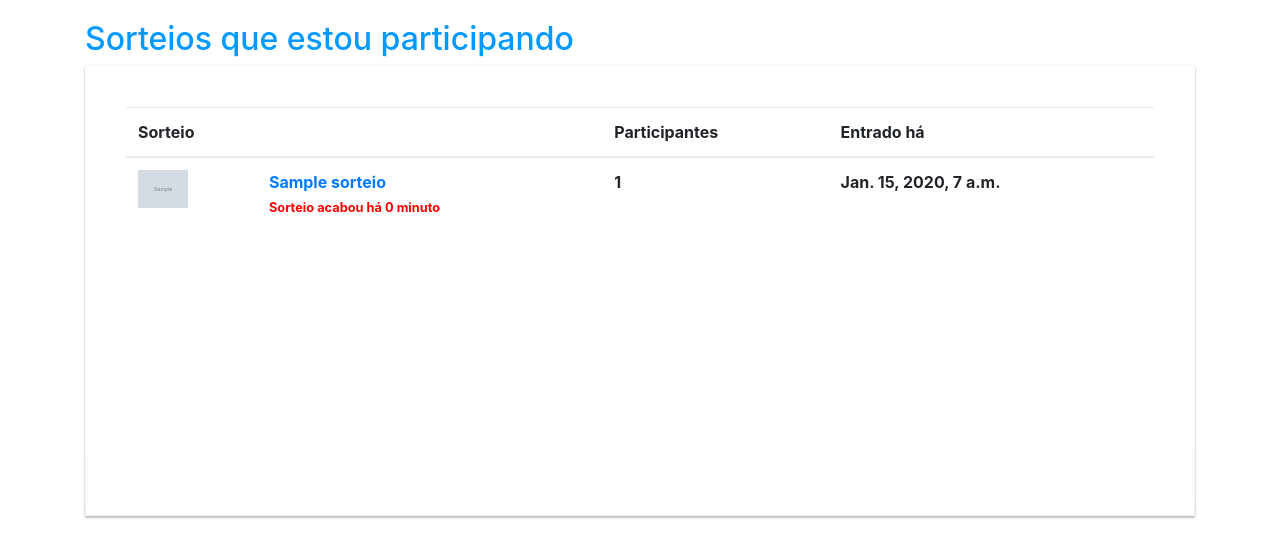
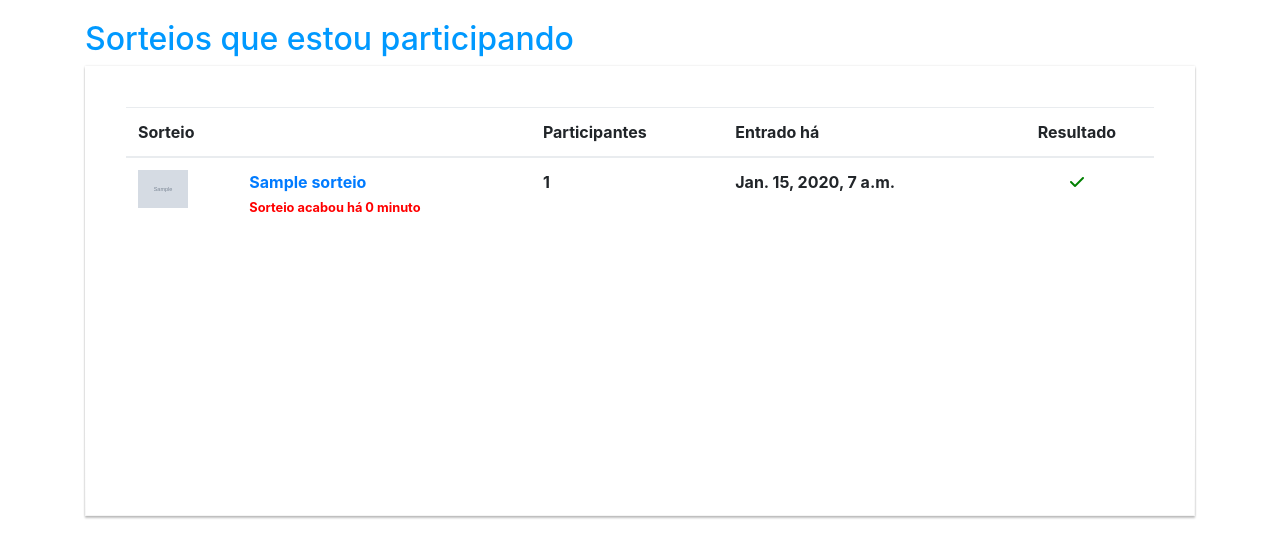
Before and after one commit to alepmaros/criptosorteio, a Django app: a page that uses criptosorteio/templates/sorteios/sorteios_participando.html in a window 1280 px wide. Shown: the part 56-612 px from the top of the page. Run offline with Django 3.2, Linux system fonts and the light colour scheme; a user stored in the database is signed in; tables that the repository leaves empty hold one stand-in row (values such as "Sample post"); grey boxes marked "Sample" are stand-in pictures; lists and menus that the app fills with data are empty; some libraries are stand-ins or nearby versions.

Commit message:
Sorteios que participo

```diff
--- a/criptosorteio/sorteios/views.py
+++ b/criptosorteio/sorteios/views.py
@@ -48,7 +48,7 @@ class SorteiosParticipando(LoginRequiredMixin, ListView):
         """
         Apenas sorteios do usuario
         """
-        return Participacao.objects.filter(user=self.request.user).select_related('sorteio').order_by('-date_joined')
+        return Participacao.objects.filter(user=self.request.user).select_related('user', 'sorteio').order_by('-date_joined')
 
 @login_required
 def visualizar_sorteio(request, pk):
--- a/criptosorteio/static/css/main.css
+++ b/criptosorteio/static/css/main.css
@@ -223,3 +223,7 @@ form .error {
 .ongoing {
   color: green !important;
 }
+
+.text-center {
+  text-align: center;
+}
--- a/criptosorteio/templates/sorteios/sorteios_participando.html
+++ b/criptosorteio/templates/sorteios/sorteios_participando.html
@@ -1,5 +1,8 @@
 {% extends 'sorteios/base_sorteios.html' %}
 
+{% block extracss %}
+<script src="https://use.fontawesome.com/c538e9d6f1.js"></script>
+{% endblock %}
 
 {% block content %}
 
@@ -29,6 +32,7 @@
                 <th colspan=2 scope="col">Sorteio</th>
                 <th scope="col">Participantes</th>
                 <th scope="col">Entrado há</th>
+                <th scope="col" class="text-center">Resultado</th>
             </tr>
         </thead>
         <tbody>
@@ -51,8 +55,19 @@
                     <a class="sorteio-time ongoing">{{ participacaoinst.sorteio.hora_sorteio | timeuntil }} restantes</a>
                     {% endif %}
                 </th>
-                <th scope>{{ participacaoinst.sorteio.participantes.count }}</th>
-                <th scope>{{ participacaoinst.date_joined }}</th>
+                <th>{{ participacaoinst.sorteio.participantes.count }}</th>
+                <th>{{ participacaoinst.date_joined }}</th>
+                <th class="text-center">
+                {% if participacaoinst.sorteio.sorteado %}
+                {% if participacaoinst.sorteio.ganhador == participacaoinst.user %}
+                <i class="fa fa-check ongoing" aria-hidden="true"></i>
+                {% else %}
+                <i class="fa fa-times-circle warning" aria-hidden="true"></i>
+                {% endif %}
+                {% else %}
+                <i class="fa fa-minus" aria-hidden="true"></i>
+                {% endif %}
+                </th>
             </tr>
 
 
```
